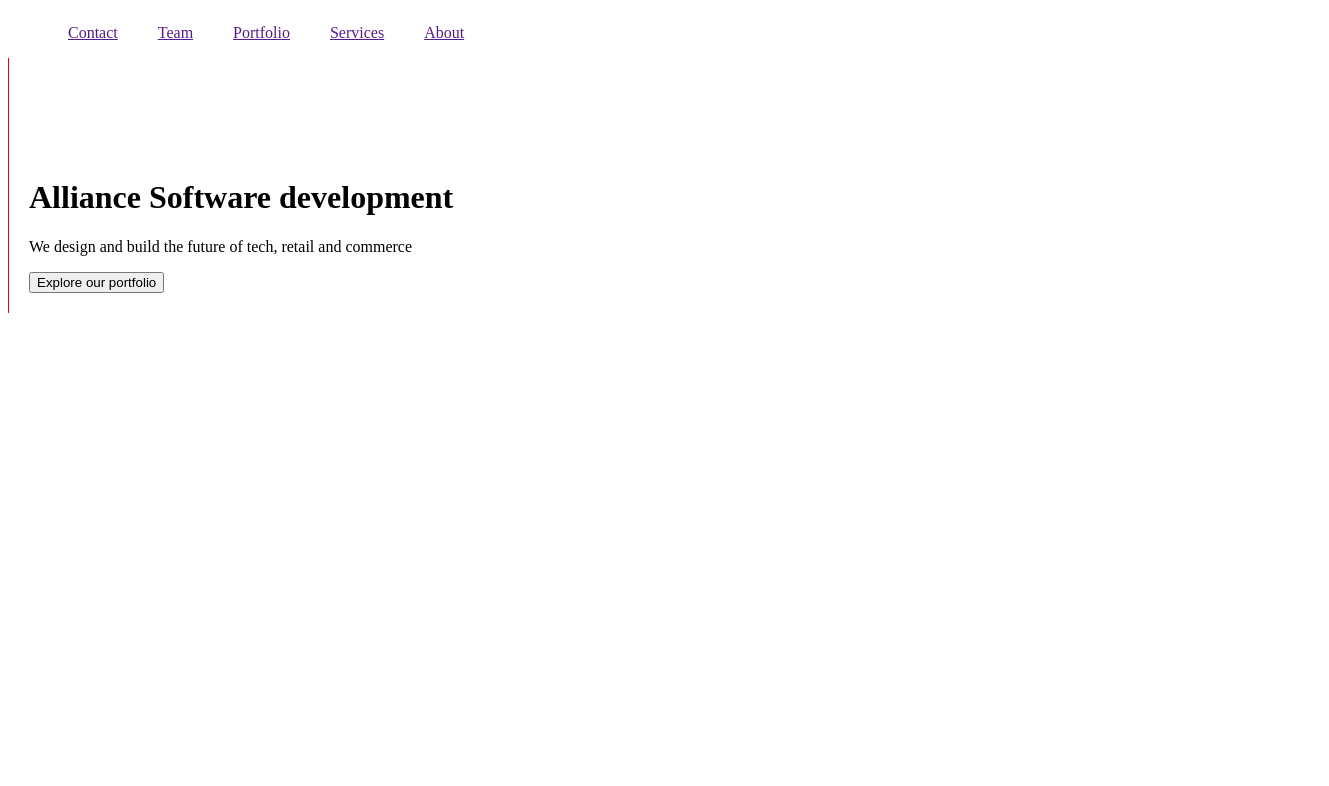
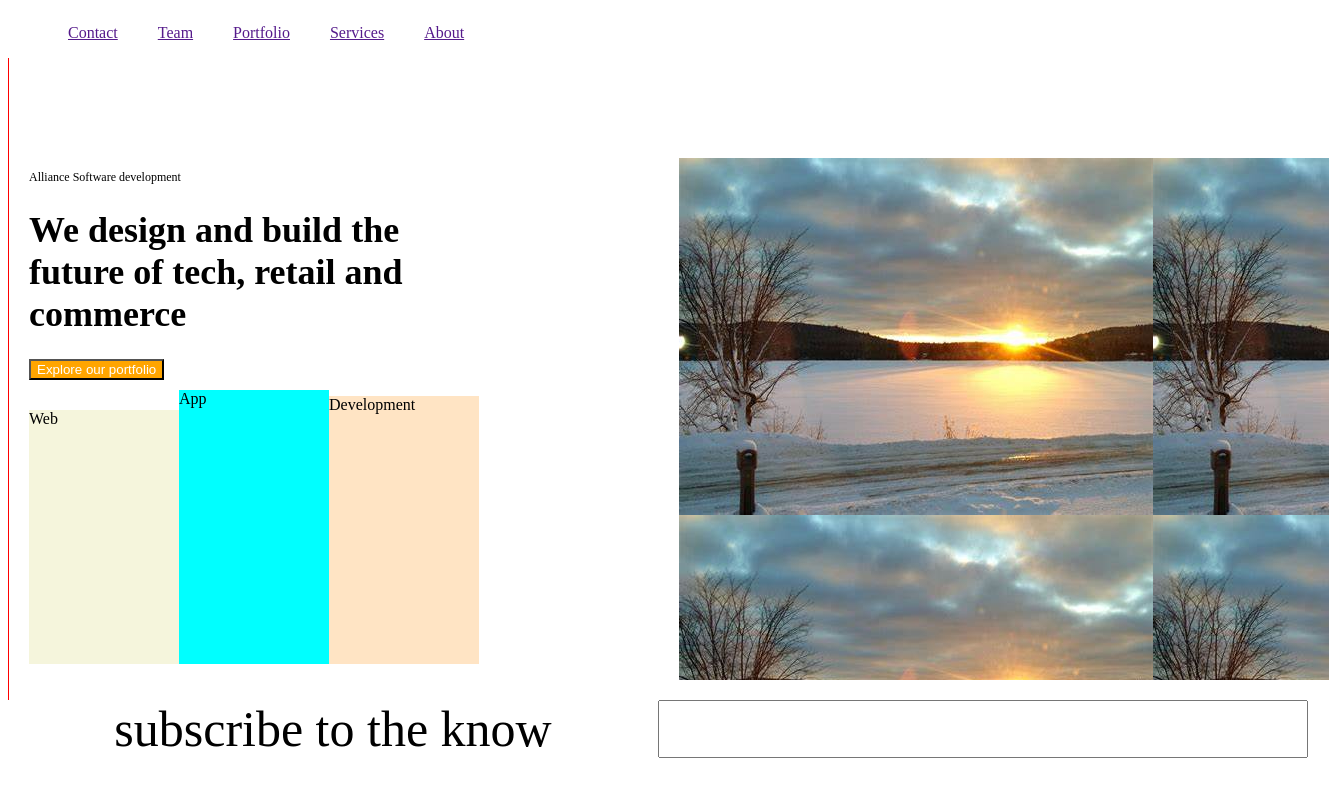
Before and after one commit to mtravers1/aliancesoftwaredevelopmentwebsite, a React (Create React App) app: page / in a window 1280 px wide. Shown: the top 786 px of the page, 1329 px wide, since content can reach past the window. Built offline with nearby package versions, Linux system fonts and the light colour scheme.

Commit message:
work in progress

```diff
--- a/src/App.js
+++ b/src/App.js
@@ -1,22 +1,40 @@
 import Navbar from './components/navbar';
 import './App.css';
 import Button from './components/button'
-// import Subscribe from'./components/subscribe'
+import Subscribe from'./components/subscribe'
+import Boxes from './components/boxes'
 
 function App() {
   return (
     <div className="App">
       <Navbar/>
+
       <div class="verticalLine">
 
+
+
       <div id="home">
-      <h1>Alliance Software development</h1>
-      <p>We design and build the future of tech, retail and commerce</p>
+        <div>
+      <p id="title">Alliance Software development</p>
+      <h1 id="text">We design and build the <br/>future of tech, retail and<br/> commerce</h1>
       <Button/>
-      {/* <Subscribe/> */}
+      <Boxes/>
+      </div>
+      <div id="photo">
+
       </div>
       </div>
-    </div>
+
+
+
+
+
+
+      </div>
+      <Subscribe/>
+      </div>
+
+
   );
 }
 
--- /dev/null
+++ b/src/components/boxes.js
@@ -0,0 +1,15 @@
+import React, {Component} from "react";
+
+class Boxes extends Component{
+    render(){
+        return(
+            <div id = "boxes">
+                <p id="web" >Web</p>
+                <p id="app">App</p>
+                <p id="dev">Development</p>
+            </div>
+        )
+    }
+}
+
+export default Boxes
--- a/src/components/button.js
+++ b/src/components/button.js
@@ -3,7 +3,7 @@ import React, {Component} from "react";
 class Button extends Component{
     render(){
         return(
-            <button>Explore our portfolio</button>
+            <button id="explorebutton">Explore our portfolio</button>
         )
     }
 }
--- a/src/components/subscribe.js
+++ b/src/components/subscribe.js
@@ -4,10 +4,11 @@ class Subscribe extends Component{
     render(){
         return(
 
+            <div id="sub">
+            <span >subscribe to the know</span>
+            <input type="text" alt="enter you email"></input>
+          </div>
 
-                <form>
-                    <input type="text"><button>Subscribe</button></input>
-                </form>
 
         )
     }
--- a/src/index.css
+++ b/src/index.css
@@ -25,14 +25,75 @@
 
 }
 
+#photo{
+  float: right;
+
+  background: url('./assets/pic.jpeg');
+}
 #home{
-  padding-top:80px;
+  padding-top: 80px;
   text-align: left;
+  display: grid;
+  grid-template-columns: 650px 650px
 }
 
+#title{
+  font-size: 12px;
+}
 
+#text{
+  font-size: 36px;
+
+}
+#explorebutton{
+  background-color: orange;
+  color:white;
+  size: 100px;
+
+}
 
 .verticalLine {
   border-left: thin solid #ff0000;
   padding:20px;
 }
+
+
+#subbutton{
+  float:right;
+
+}
+#sub{
+  display: grid;
+  grid-template-columns: 650px 650px;
+  font-size: 50px;
+}
+
+#subinput{
+  box-sizing: 30px;
+}
+
+#boxes{
+  display:grid;
+  grid-template-columns: 150px 150px 150px;
+  height: 300px
+}
+
+#web{
+  background-color: beige;
+  border-top-color: #ff0000;
+  margin-top: 30px;
+
+}
+
+#app{
+  background-color: aqua;
+  border-top: red;
+  margin-top: 10px;
+
+}
+
+
+#dev{
+  background-color: bisque;
+  margin-top:20ox
+}
```
Also changed, not shown: src/assets/pic.jpeg (added).
